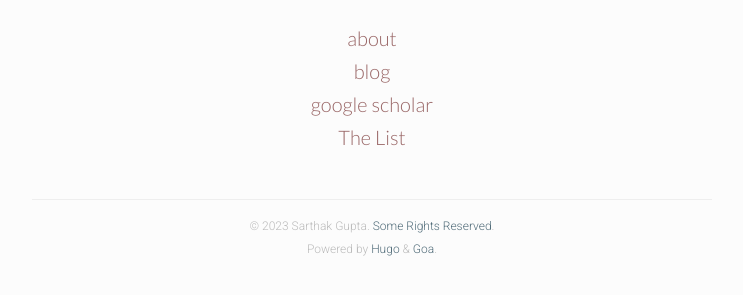
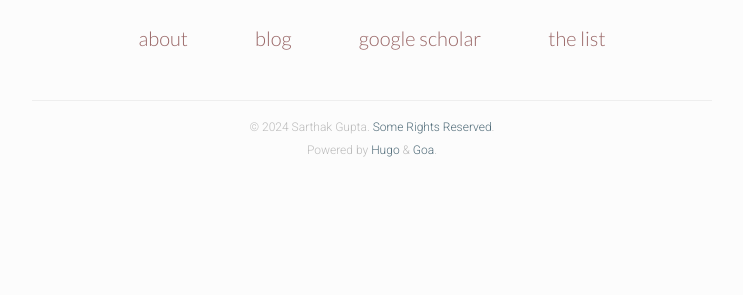
Before and after one commit to mr-sarthakgupta/mr-sarthakgupta.github.io-, a plain HTML site: page index.html in a window 1280 px wide. Shown: the part 467-762 px from the top of the page, without its empty margins (268-1011 px from the left). Drawn offline with nearby package versions, Linux system fonts and the light colour scheme.

Commit message:
update website

```diff
--- a/index.html
+++ b/index.html
@@ -81,13 +81,13 @@
 
 <section id="main-menu-pane" class="row text-center main-menu">
 
-  <h4><a class="menu-item" href="/about/">about</a></h4>
+  <h4><a class="menu-item" href="/about/">about</a>  &nbsp &nbsp &nbsp &nbsp &nbsp &nbsp &nbsp  <a class="menu-item" href="/blog/">blog</a>  &nbsp &nbsp &nbsp &nbsp &nbsp &nbsp &nbsp  <a class="menu-item" href="https://scholar.google.com/citations?user=4pAK58UAAAAJ&hl=en">google scholar</a>  &nbsp &nbsp &nbsp &nbsp &nbsp &nbsp &nbsp  <a class="menu-item" href="/list/">the list</a></h4>
 
-  <h4><a class="menu-item" href="/blog/">blog</a></h4>
+  <!-- <h4><a class="menu-item" href="/blog/">blog</a></h4>
 
   <h4><a class="menu-item" href="https://scholar.google.com/citations?user=4pAK58UAAAAJ&hl=en">google scholar</a></h4>
 
-  <h4><a class="menu-item" href="/list/">The List</a></h4>
+  <h4><a class="menu-item" href="/list/">The List</a></h4> -->
 
   <!-- <h4><a class="menu-item" href="/cv.pdf">curriculum vitae</a></h4> -->
 
@@ -98,7 +98,7 @@
 <footer class="row text-center footer">
   <hr />
 
-  <h6 class="text-center copyright">© 2023 Sarthak Gupta. <a href="http://creativecommons.org/licenses/by/3.0/">Some Rights Reserved</a>.</h6>
+  <h6 class="text-center copyright">© 2024 Sarthak Gupta. <a href="http://creativecommons.org/licenses/by/3.0/">Some Rights Reserved</a>.</h6>
 
   <h6 class="text-center powered">Powered by <a href="https://gohugo.io/">Hugo</a> &amp; <a href="https://github.com/shenoybr/hugo-goa">Goa</a>.</h6>
 
```
Also changed, not shown: about/index.html (+2 -2 lines), blog/index.html (+2 -2 lines), list/index.html (+2 -2 lines).
